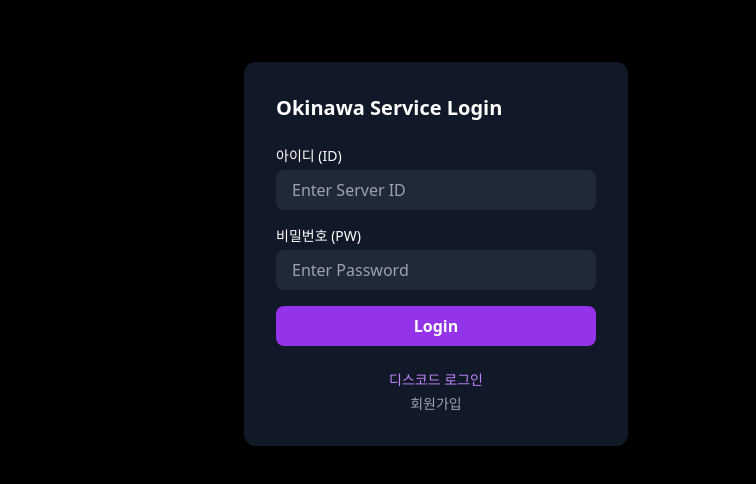
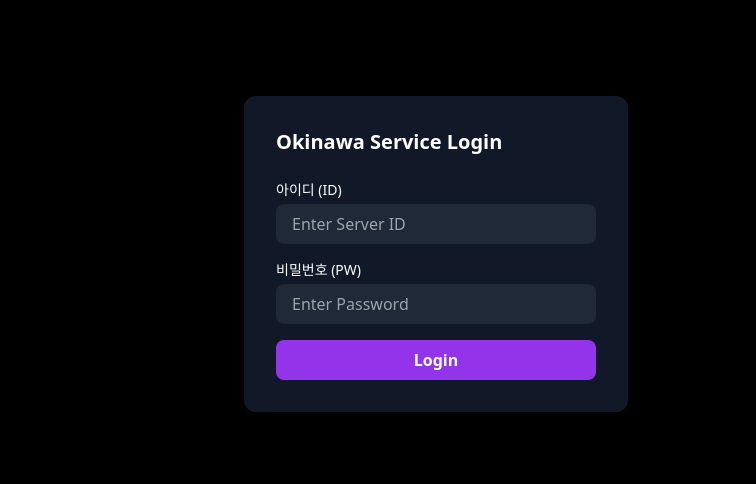
Before and after one commit to Noa0906/OkinawaDash, a website: page views/index.html in a window 1280 px wide. Shown: the part 146-630 px from the top of the page, 524-1280 px from the left. Drawn offline with nearby package versions, Linux system fonts and the light colour scheme.

Commit message:
Update index.html

```diff
--- a/views/index.html
+++ b/views/index.html
@@ -23,7 +23,8 @@
       <div class="bg-gray-900 p-8 rounded-xl shadow-lg w-96">
         <h2 class="text-xl font-bold mb-6">Okinawa Service Login</h2>
 
-        <form action="/login" method="POST" class="space-y-4">
+        <!-- ✅ webaccounts.json 계정 로그인 전용 -->
+        <form action="/local-login" method="POST" class="space-y-4">
           <div>
             <label class="block text-sm mb-1">아이디 (ID)</label>
             <input
@@ -50,14 +51,6 @@
             Login
           </button>
         </form>
-
-        <!-- 하단 작은 링크 -->
-<!-- 하단 작은 링크 -->
-<div class="mt-6 text-sm text-gray-400 text-center">
-  <a href="/login" class="block text-purple-400 hover:underline">디스코드 로그인</a>
-  <a href="/register" class="block mt-1 hover:underline">회원가입</a>
-</div>
-        </div>
       </div>
     </div>
   </div>
```
